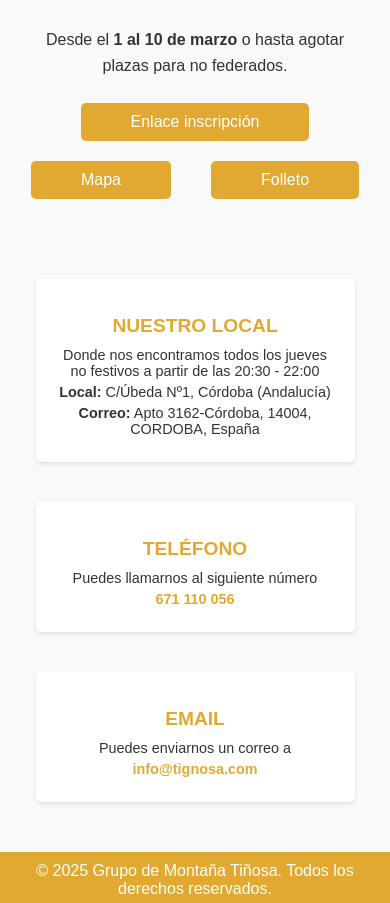
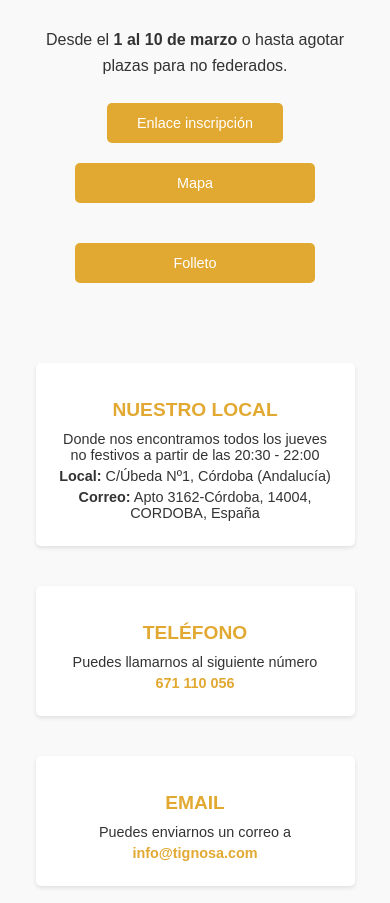
Before and after one commit to laurajimore/tignosacom, a plain HTML site: page index.html in a window 390 px wide. Shown: the part 1367-2270 px from the top of the page. Drawn offline with Linux system fonts and the light colour scheme.

Commit message:
Update index.html

```diff
--- a/index.html
+++ b/index.html
@@ -161,6 +161,11 @@
             .evento-texto {
                 margin: 15px 20px;
             }
+            .boton {
+                width: 90%;
+                padding: 12px 30px;
+                font-size: 0.9em;
+            }
         }
     </style>
 </head>
```
